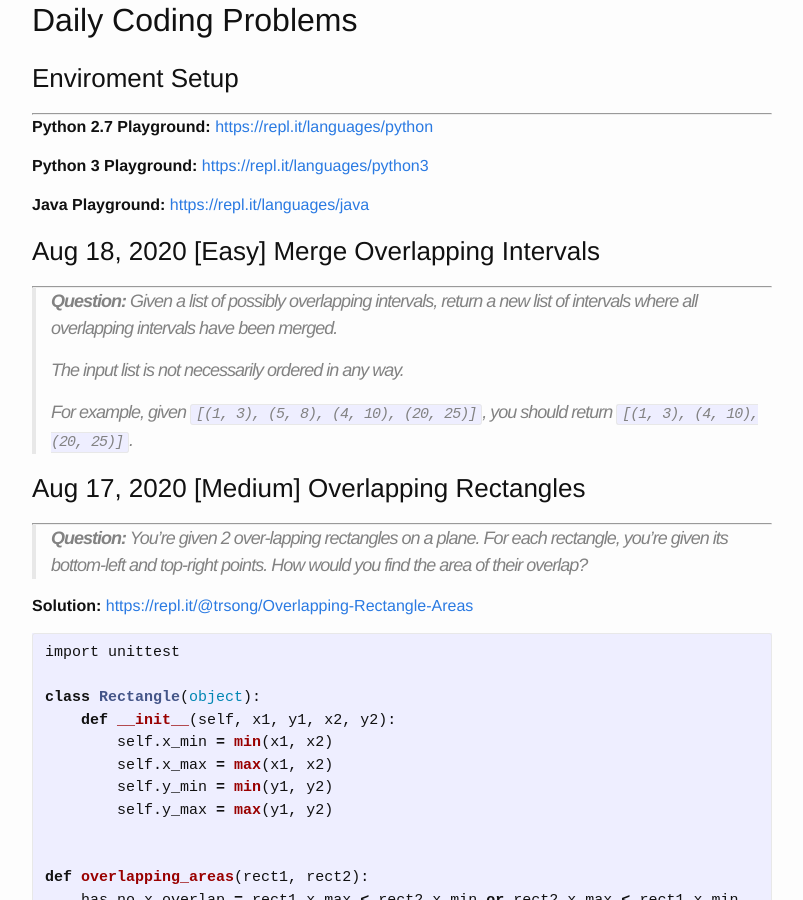
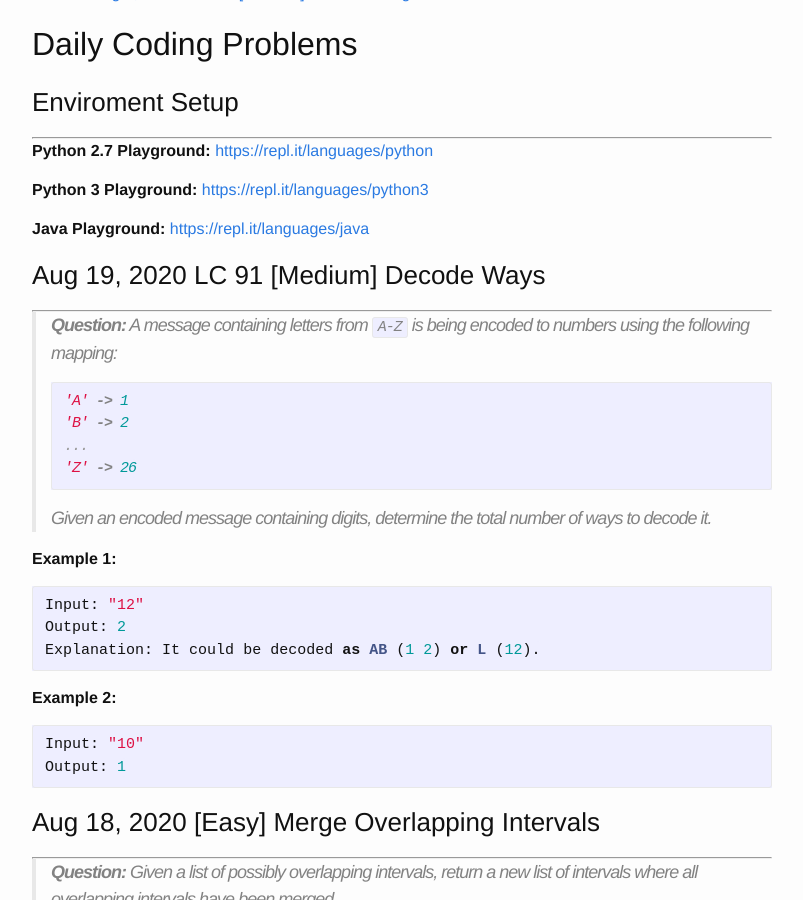
Before and after one commit to trsong/trsong.github.io, a Jekyll site: the page built from _posts/2020-08-01-DailyQuestionsAug.md, in a window 1280 px wide and 900 px high, scrolled down 699 px. Shown: the whole window, without its empty margins (238-1041 px from the left). Built offline with Jekyll 4.4.1, drawn with Linux system fonts in a browser that asks for light colours; some of the changed text lies outside the part shown.

Commit message:
Add Aug 19 Question

````diff
--- a/_posts/2020-08-01-DailyQuestionsAug.md
+++ b/_posts/2020-08-01-DailyQuestionsAug.md
@@ -18,6 +18,31 @@ categories: Python/Java
 
 **Java Playground:** [https://repl.it/languages/java](https://repl.it/languages/java)
 
+
+### Aug 19, 2020 LC 91 \[Medium\] Decode Ways
+---
+> **Question:** A message containing letters from `A-Z` is being encoded to numbers using the following mapping:
+>
+> ```py
+> 'A' -> 1
+> 'B' -> 2
+> ...
+> 'Z' -> 26
+> ```
+> Given an encoded message containing digits, determine the total number of ways to decode it.
+
+**Example 1:**
+```py
+Input: "12"
+Output: 2
+Explanation: It could be decoded as AB (1 2) or L (12).
+```
+
+**Example 2:**
+```py
+Input: "10"
+Output: 1
+```
 
 ### Aug 18, 2020 \[Easy\] Merge Overlapping Intervals
 ---
````
